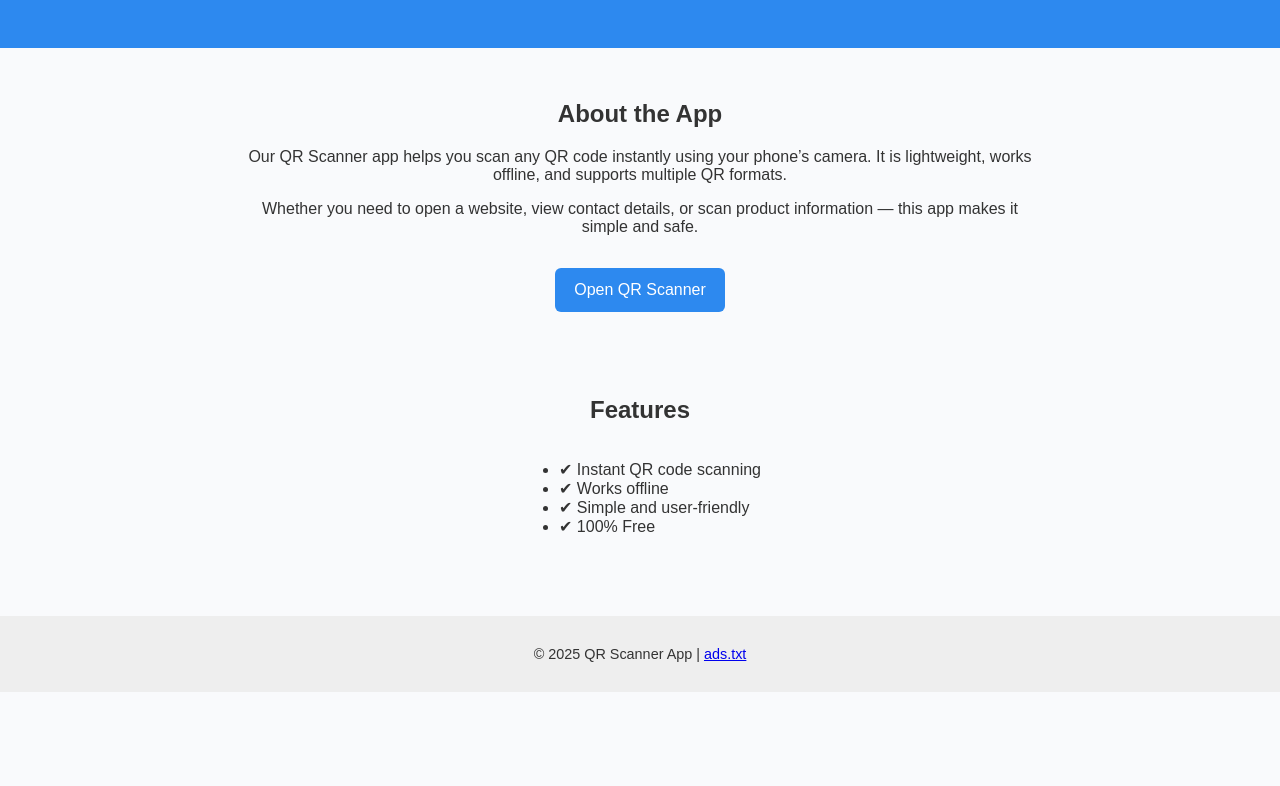
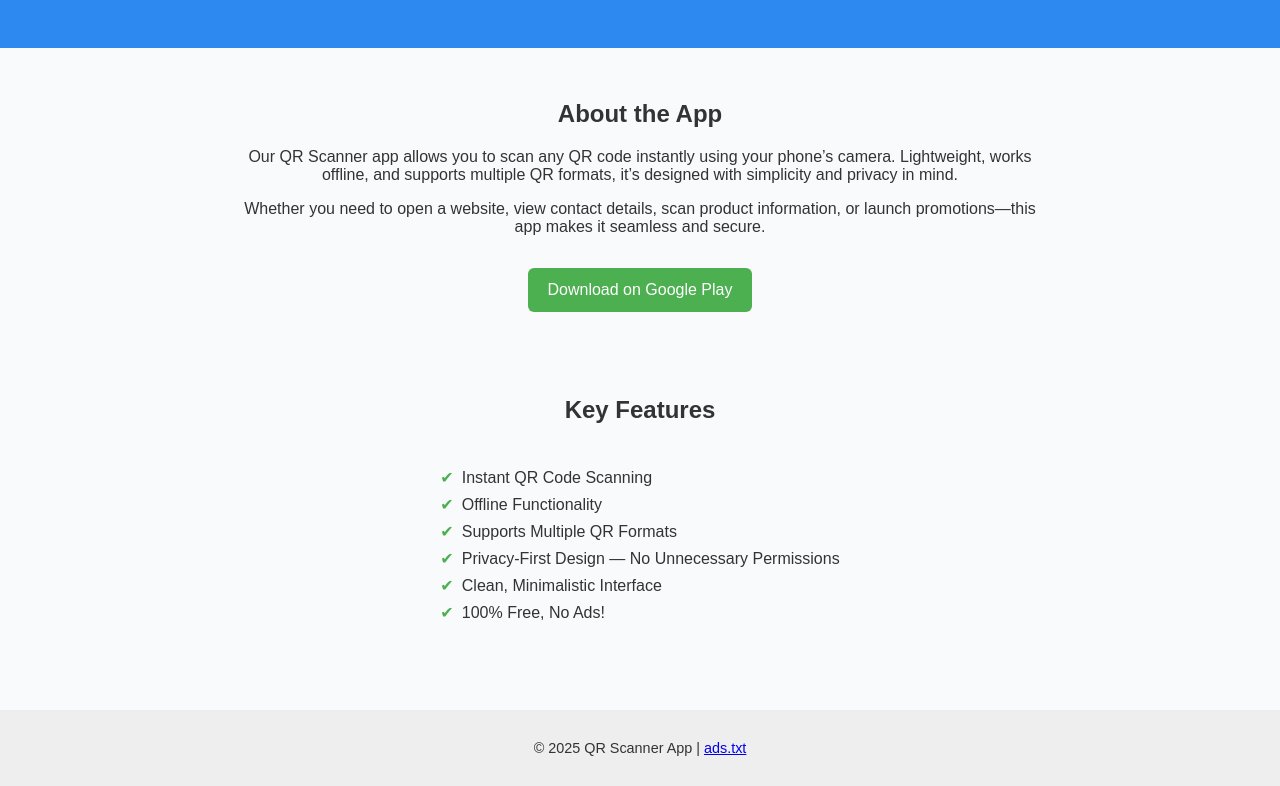
Before and after one commit to 07dkumar/qrscanner, a plain HTML site: page index.html in a window 1280 px wide. Shown: the part 121-907 px from the top of the page. Before the commit the page ends 813 px from the top, so only its background shows below. Drawn offline with Linux system fonts and the light colour scheme.

Commit message:
Update index.html

```diff
--- a/index.html
+++ b/index.html
@@ -30,24 +30,39 @@
       max-width: 800px;
       margin: auto;
     }
+    .cta-button {
+      display: inline-block;
+      padding: 0.8rem 1.2rem;
+      margin-top: 1rem;
+      background: #4CAF50;
+      color: white;
+      text-decoration: none;
+      border-radius: 6px;
+      transition: background 0.2s;
+      font-size: 1rem;
+    }
+    .cta-button:hover {
+      background: #388E3C;
+    }
     footer {
       margin-top: 2rem;
       padding: 1rem;
       background: #eee;
       font-size: 0.9rem;
     }
-    a.button {
+    ul.features {
+      text-align: left;
       display: inline-block;
-      padding: 0.8rem 1.2rem;
-      margin-top: 1rem;
-      background: #2d89ef;
-      color: white;
-      text-decoration: none;
-      border-radius: 6px;
-      transition: background 0.2s;
+      padding-left: 0;
     }
-    a.button:hover {
-      background: #1a5fb4;
+    ul.features li {
+      list-style: none;
+      margin: 0.5rem 0;
+    }
+    ul.features li:before {
+      content: "✔";
+      margin-right: 0.5rem;
+      color: #4CAF50;
     }
   </style>
 </head>
@@ -61,28 +76,33 @@
   <section>
     <h2>About the App</h2>
     <p>
-      Our QR Scanner app helps you scan any QR code instantly using your phone’s camera.
-      It is lightweight, works offline, and supports multiple QR formats.
+      Our QR Scanner app allows you to scan any QR code instantly using your phone’s camera. Lightweight, works offline, and supports multiple QR formats, it’s designed with simplicity and privacy in mind.
     </p>
     <p>
-      Whether you need to open a website, view contact details, or scan product information —
-      this app makes it simple and safe.
+      Whether you need to open a website, view contact details, scan product information, or launch promotions—this app makes it seamless and secure.
     </p>
-    <a href="https://07dkumar.github.io/qrscanner/" class="button">Open QR Scanner</a>
+    <a href="https://play.google.com/store/apps/details?id=com.qrbar.scanner" class="cta-button" target="_blank" rel="noopener">
+      Download on Google Play
+    </a>
   </section>
 
   <section>
-    <h2>Features</h2>
-    <ul style="text-align:left; display:inline-block;">
-      <li>✔ Instant QR code scanning</li>
-      <li>✔ Works offline</li>
-      <li>✔ Simple and user-friendly</li>
-      <li>✔ 100% Free</li>
+    <h2>Key Features</h2>
+    <ul class="features">
+      <li>Instant QR Code Scanning</li>
+      <li>Offline Functionality</li>
+      <li>Supports Multiple QR Formats</li>
+      <li>Privacy-First Design — No Unnecessary Permissions</li>
+      <li>Clean, Minimalistic Interface</li>
+      <li>100% Free, No Ads!</li>
     </ul>
   </section>
 
   <footer>
-    <p>&copy; 2025 QR Scanner App | <a href="/ads.txt">ads.txt</a></p>
+    <p>
+      &copy; 2025 QR Scanner App
+      |  <a href="/ads.txt">ads.txt</a>
+    </p>
   </footer>
 
 </body>
```
